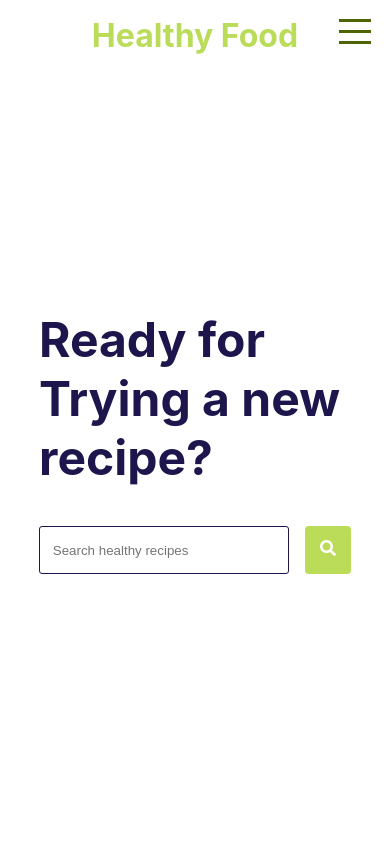
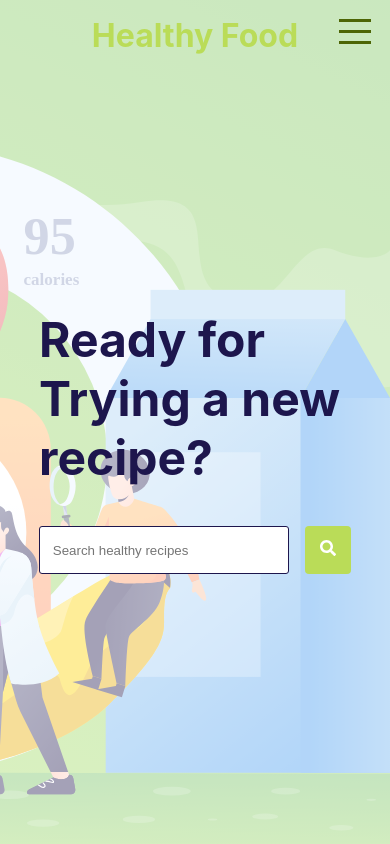
Before and after one commit to RacconWebFenix/healthy-food, a React (Create React App) app: page / in a window 390 px wide. Shown: the top 844 px of the page. Built offline with nearby package versions, Linux system fonts and the light colour scheme.

Commit message:
Alteração da Imagem home

```diff
--- a/src/pages/home.css
+++ b/src/pages/home.css
@@ -55,7 +55,7 @@
 
 @media screen and (max-width: 1025px) {
   .rigthContainer {
-    display: none;
+    position: absolute;
     transition: all 0.3s;
     opacity: 0.4;
   }
```
